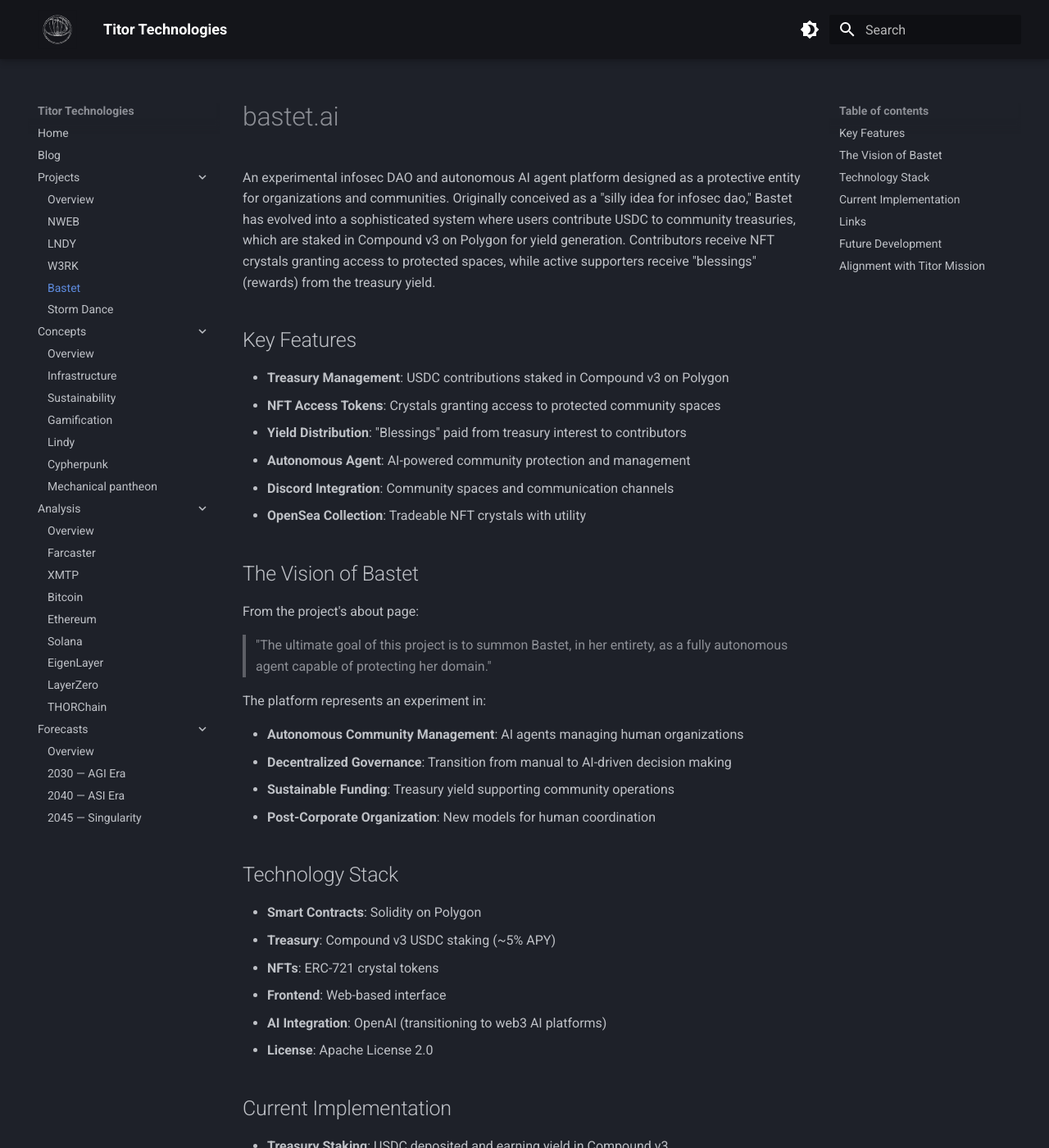
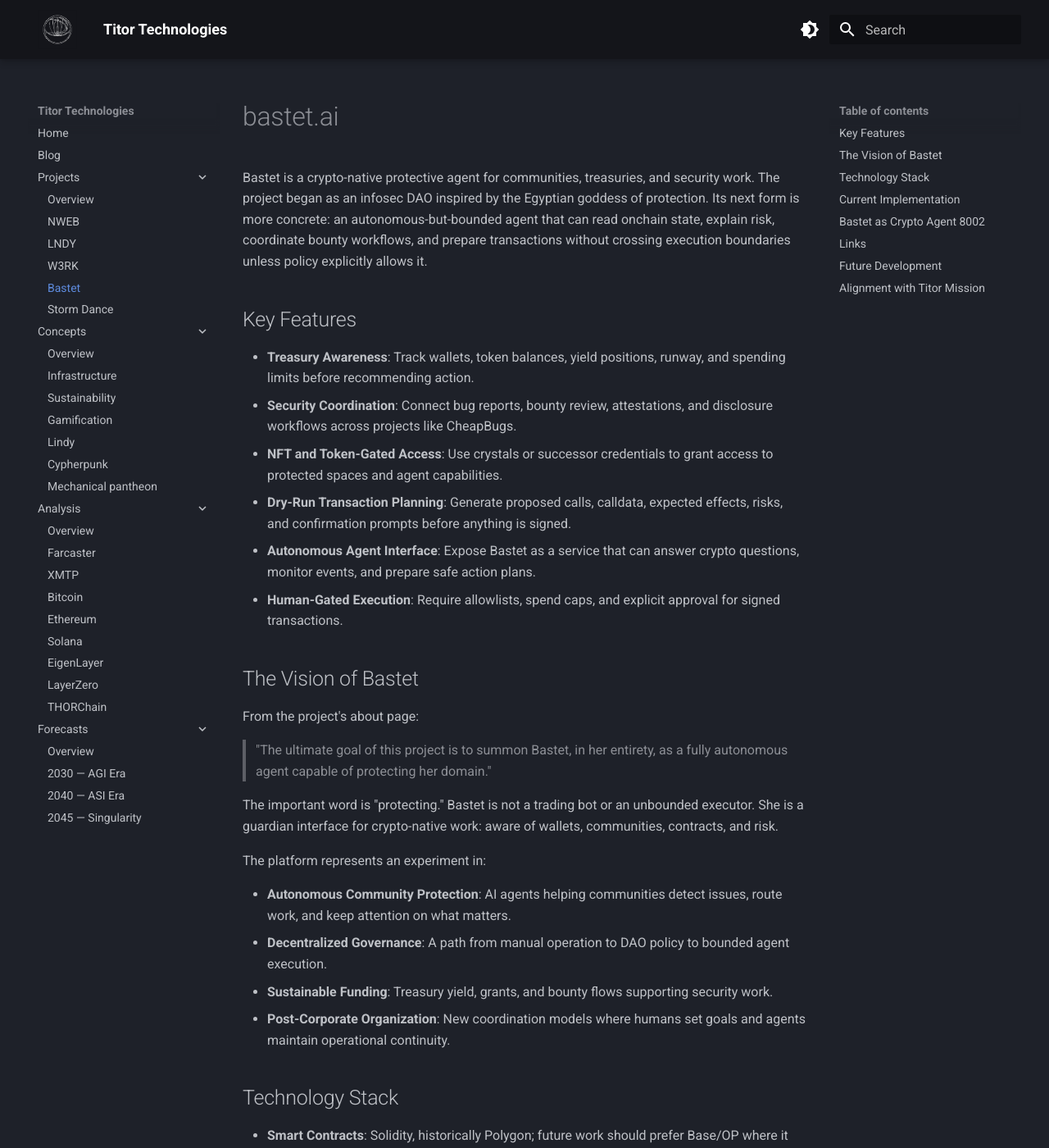
Before and after one commit to pierce403/titor.tech, an MkDocs documentation site: the page built from docs/projects/bastet.md, in a window 1280 px wide and 1400 px high. Shown: the whole window at 82% size. Built offline with MkDocs 1.6.1 and Material for MkDocs 9.7.7, drawn with Linux system fonts in a browser that asks for light colours; some of the changed text lies outside the part shown.

Commit message:
Update Bastet crypto agent narrative

```diff
--- a/docs/projects/bastet.md
+++ b/docs/projects/bastet.md
@@ -1,15 +1,15 @@
 # bastet.ai
 
-An experimental infosec DAO and autonomous AI agent platform designed as a protective entity for organizations and communities. Originally conceived as a "silly idea for infosec dao," Bastet has evolved into a sophisticated system where users contribute USDC to community treasuries, which are staked in Compound v3 on Polygon for yield generation. Contributors receive NFT crystals granting access to protected spaces, while active supporters receive "blessings" (rewards) from the treasury yield.
+Bastet is a crypto-native protective agent for communities, treasuries, and security work. The project began as an infosec DAO inspired by the Egyptian goddess of protection. Its next form is more concrete: an autonomous-but-bounded agent that can read onchain state, explain risk, coordinate bounty workflows, and prepare transactions without crossing execution boundaries unless policy explicitly allows it.
 
 ## Key Features
 
-- **Treasury Management**: USDC contributions staked in Compound v3 on Polygon
-- **NFT Access Tokens**: Crystals granting access to protected community spaces
-- **Yield Distribution**: "Blessings" paid from treasury interest to contributors
-- **Autonomous Agent**: AI-powered community protection and management
-- **Discord Integration**: Community spaces and communication channels
-- **OpenSea Collection**: Tradeable NFT crystals with utility
+- **Treasury Awareness**: Track wallets, token balances, yield positions, runway, and spending limits before recommending action.
+- **Security Coordination**: Connect bug reports, bounty review, attestations, and disclosure workflows across projects like CheapBugs.
+- **NFT and Token-Gated Access**: Use crystals or successor credentials to grant access to protected spaces and agent capabilities.
+- **Dry-Run Transaction Planning**: Generate proposed calls, calldata, expected effects, risks, and confirmation prompts before anything is signed.
+- **Autonomous Agent Interface**: Expose Bastet as a service that can answer crypto questions, monitor events, and prepare safe action plans.
+- **Human-Gated Execution**: Require allowlists, spend caps, and explicit approval for signed transactions.
 
 ## The Vision of Bastet
 
@@ -17,28 +17,41 @@
 
 > "The ultimate goal of this project is to summon Bastet, in her entirety, as a fully autonomous agent capable of protecting her domain."
 
+The important word is "protecting." Bastet is not a trading bot or an unbounded executor. She is a guardian interface for crypto-native work: aware of wallets, communities, contracts, and risk.
+
 The platform represents an experiment in:
 
-- **Autonomous Community Management**: AI agents managing human organizations
-- **Decentralized Governance**: Transition from manual to AI-driven decision making
-- **Sustainable Funding**: Treasury yield supporting community operations
-- **Post-Corporate Organization**: New models for human coordination
+- **Autonomous Community Protection**: AI agents helping communities detect issues, route work, and keep attention on what matters.
+- **Decentralized Governance**: A path from manual operation to DAO policy to bounded agent execution.
+- **Sustainable Funding**: Treasury yield, grants, and bounty flows supporting security work.
+- **Post-Corporate Organization**: New coordination models where humans set goals and agents maintain operational continuity.
 
 ## Technology Stack
 
-- **Smart Contracts**: Solidity on Polygon
-- **Treasury**: Compound v3 USDC staking (~5% APY)
-- **NFTs**: ERC-721 crystal tokens
-- **Frontend**: Web-based interface
-- **AI Integration**: OpenAI (transitioning to web3 AI platforms)
+- **Smart Contracts**: Solidity, historically Polygon; future work should prefer Base/OP where it fits the Titor crypto stack.
+- **Treasury**: USDC and yield-aware accounting with explicit policy limits.
+- **NFTs / Credentials**: ERC-721 crystal tokens or successor credentials for protected access.
+- **Frontend**: Web interface plus agent-readable endpoints.
+- **AI Integration**: Local and hosted LLMs with tool access, transaction simulation, and strict action gates.
 - **License**: Apache License 2.0
 
 ## Current Implementation
 
-- **Treasury Staking**: USDC deposited and earning yield in Compound v3
-- **Reward Distribution**: Interest pays "blessings" to active contributors
-- **Access Control**: NFT crystals grant Discord server access
-- **Governance Evolution**: Planned transition from multisig to DAO to full AI control
+- **Treasury Staking**: USDC deposited and earning yield in Compound v3 on Polygon.
+- **Reward Distribution**: Interest pays "blessings" to active contributors.
+- **Access Control**: NFT crystals grant Discord server access.
+- **Governance Evolution**: Planned transition from multisig to DAO policy to bounded AI control.
+
+## Bastet as Crypto Agent 8002
+
+The near-term product shape is a service running around port `8002` with four layers:
+
+1. **Read-only intelligence**: ENS, Base/OP balances, Farcaster identity, CheapBugs status, treasury snapshots, and contract/event monitoring.
+2. **Policy engine**: Allowlisted chains, contracts, functions, assets, spend limits, rate limits, and required approvers.
+3. **Dry-run planner**: Transaction simulation, calldata summaries, failure modes, and human-readable confirmation text.
+4. **Execution adapter**: Signing only through approved wallets or multisigs after an explicit confirmation step.
+
+This keeps Bastet powerful in the places where autonomy helps—monitoring, summarizing, planning, and routing—while keeping irreversible crypto actions behind visible gates.
 
 ## Links
 
@@ -50,10 +63,11 @@
 ## Future Development
 
 The project has multiple related repositories:
+
 - **bastet**: Core smart contracts and platform
 - **bastet-meander**: Research architecture
 - **eliza-starter-bastet**: Integration with Eliza AI framework
 
 ## Alignment with Titor Mission
 
-Bastet represents a critical experiment in beneficial AI development and autonomous community management. As Titor Technologies works toward a future where AI systems augment human capability, Bastet explores how autonomous agents can protect and nurture human communities. This project directly addresses the challenge of creating AI systems that serve human interests while operating independently, contributing to our vision of AI-assisted coordination that enhances rather than replaces human agency.
+Bastet is a practical experiment in beneficial autonomy. Titor Technologies is looking for the happy path where humans and machines empower each other instead of drifting into brittle or adversarial systems. Bastet advances that path by making crypto agents legible, bounded, and useful: they can watch, reason, and prepare action, while humans retain control over policy and irreversible execution.
```
